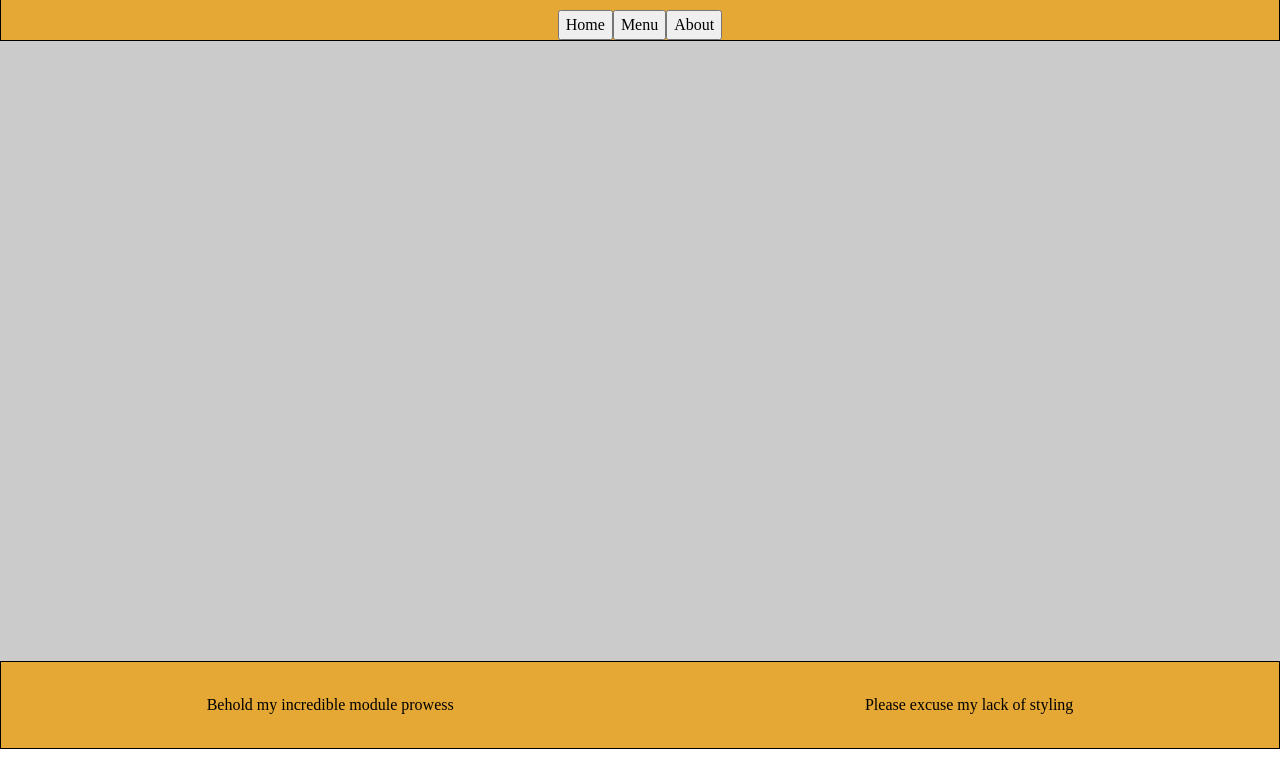
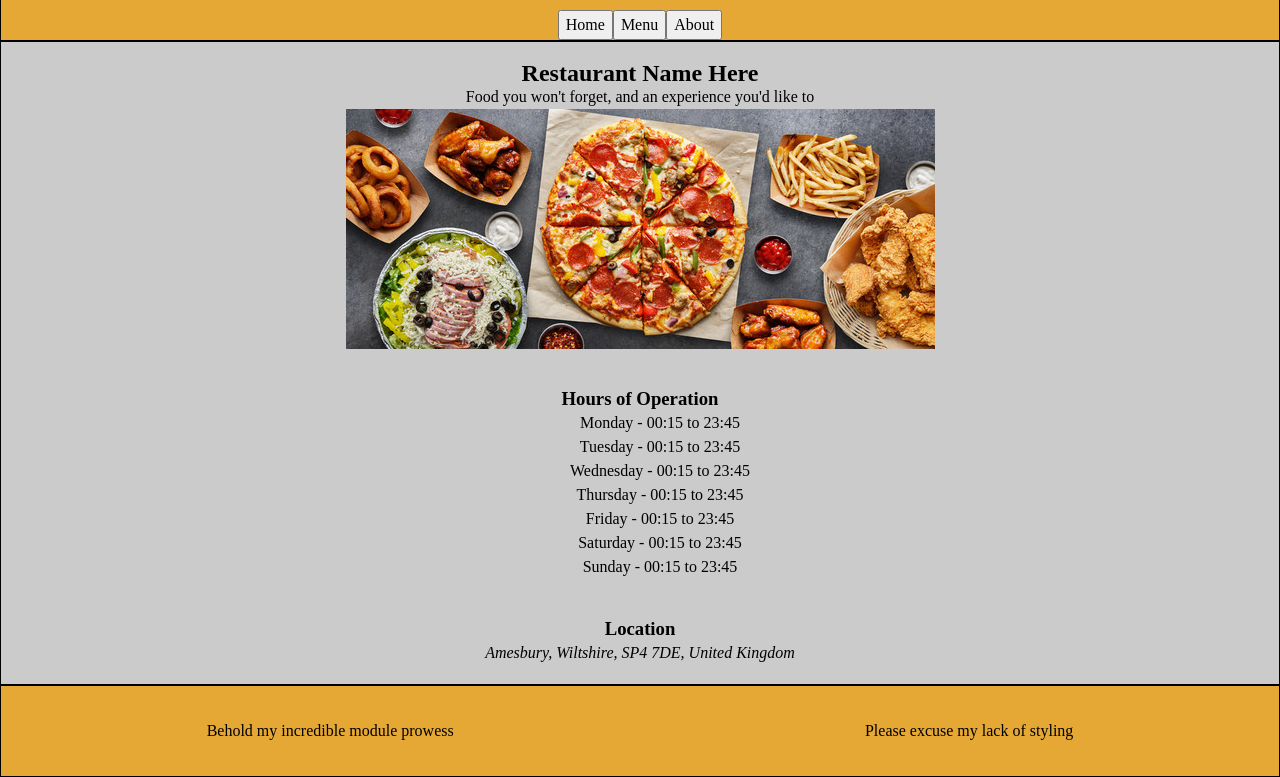
Before and after one commit to kondratkoj/restaurant_page, a website built with webpack: page src/template.html in a window 1280 px wide. Shown: the part 51-828 px from the top of the page. Before the commit the page ends 800 px from the top, so only its background shows below. Built offline with nearby package versions, Linux system fonts and the light colour scheme.

Commit message:
fixed some bugs on the home page

```diff
--- a/src/home.js
+++ b/src/home.js
@@ -1,6 +1,6 @@
 import { makeElement } from "./domHelper.js";
-import "./styles/reset.css";
 import "./styles/home.css";
+import foodImg from "./photos/food.jpg"
 
 export function createHome() {
   const openHours = [
@@ -18,7 +18,9 @@ export function createHome() {
   const intro = makeElement("section", "intro");
   const restName = makeElement("h2", "restName", "Restaurant Name Here");
   const tagLine = makeElement("div", "tagLine", "Food you won't forget, and an experience you'd like to");
-  const image = makeElement("img", "image");
+  const img = makeElement("img", "img");
+  img.src = foodImg;
+  img.alt = "Picture of Food";
 
   const hours = makeElement("section", "hours");
   const hrTitle = makeElement("h3", "hrTitle","Hours of Operation");
@@ -30,7 +32,7 @@ export function createHome() {
 
   address.textContent = "Amesbury, Wiltshire, SP4 7DE, United Kingdom"
 
-  intro.append(restName, tagLine, image);
+  intro.append(restName, tagLine, img);
   hours.append(hrTitle, hrList);
   location.append(locTitle, address);
 
--- a/src/index.js
+++ b/src/index.js
@@ -20,6 +20,8 @@ header.append(pageTitle, navBar)
 navBar.append(homeBtn, menuBtn, aboutBtn)
 footer.append(footerText, footerText2);
 
+main.append(createHome());
+
 homeBtn.addEventListener("click", () => {
-  main.append(createHome());
+  main.replaceChildren(createHome());
 })
--- a/src/styles/global.css
+++ b/src/styles/global.css
@@ -1,5 +1,5 @@
 body {
-  height: 100dvh;
+  min-height: 100dvh;
   display: grid;
   grid-template-areas:
     "header"
@@ -9,7 +9,7 @@ body {
 }
 
 .header,
-.main,
+.content,
 .footer {
   border: 1px solid black;
 }
@@ -34,6 +34,5 @@ body {
   display: flex;
   justify-content: space-around;
   align-items: center;
-  background-color: rgb(229, 168, 53)
-
+  background-color: rgb(229, 168, 53);
 }
--- a/src/styles/home.css
+++ b/src/styles/home.css
@@ -1,7 +1,12 @@
 .home {
   display: grid;
-  grid-template-rows: 1fr 1fr 1fr;
+  grid-template-rows: auto;
   height: 100%;
   justify-content: center;
   align-items: center;
+  text-align: center;
 }
+
+li {
+  list-style-type: none;
+}
```
Also changed, not shown: README.md, src/photos/food.jpg (renamed from photos/food.jpg).
